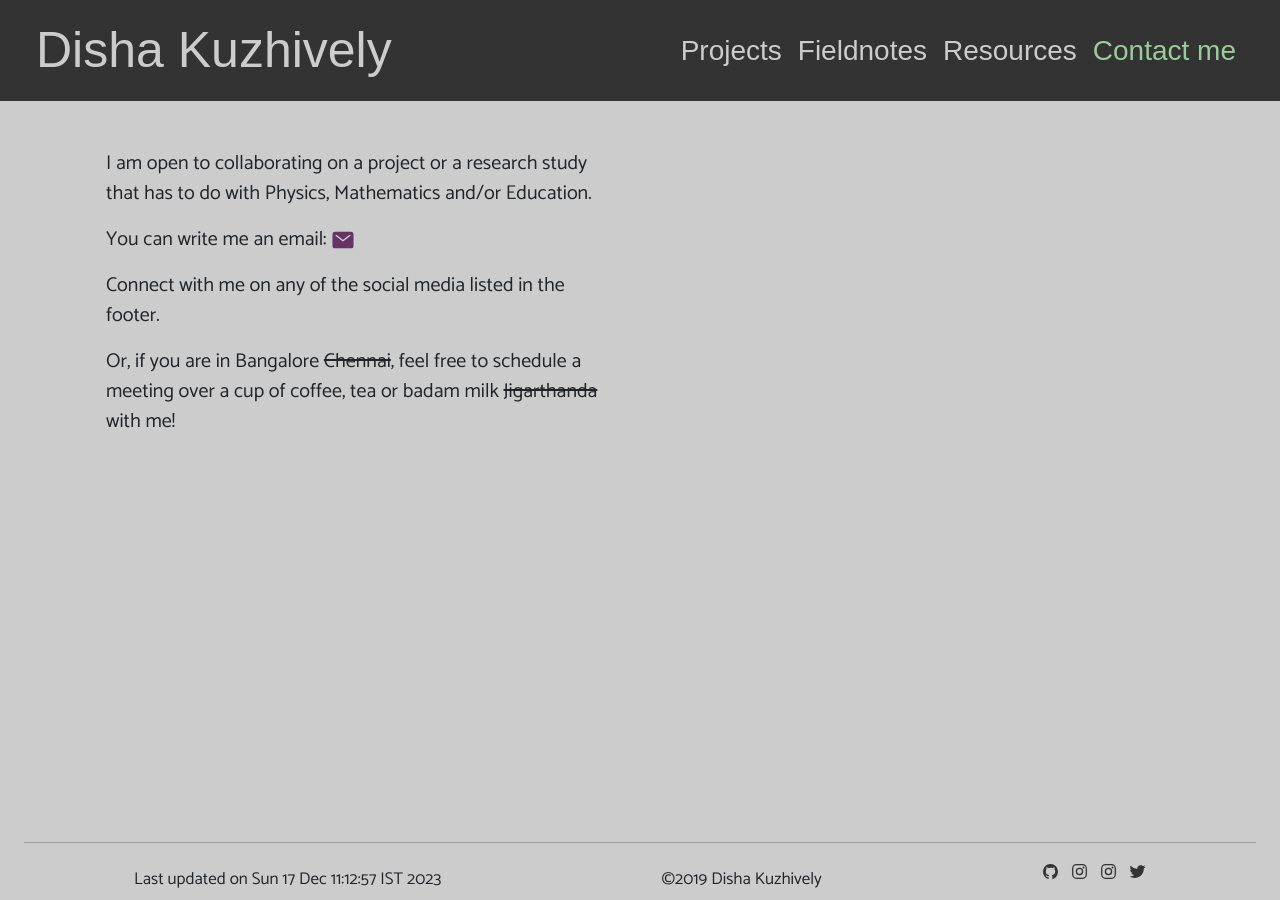
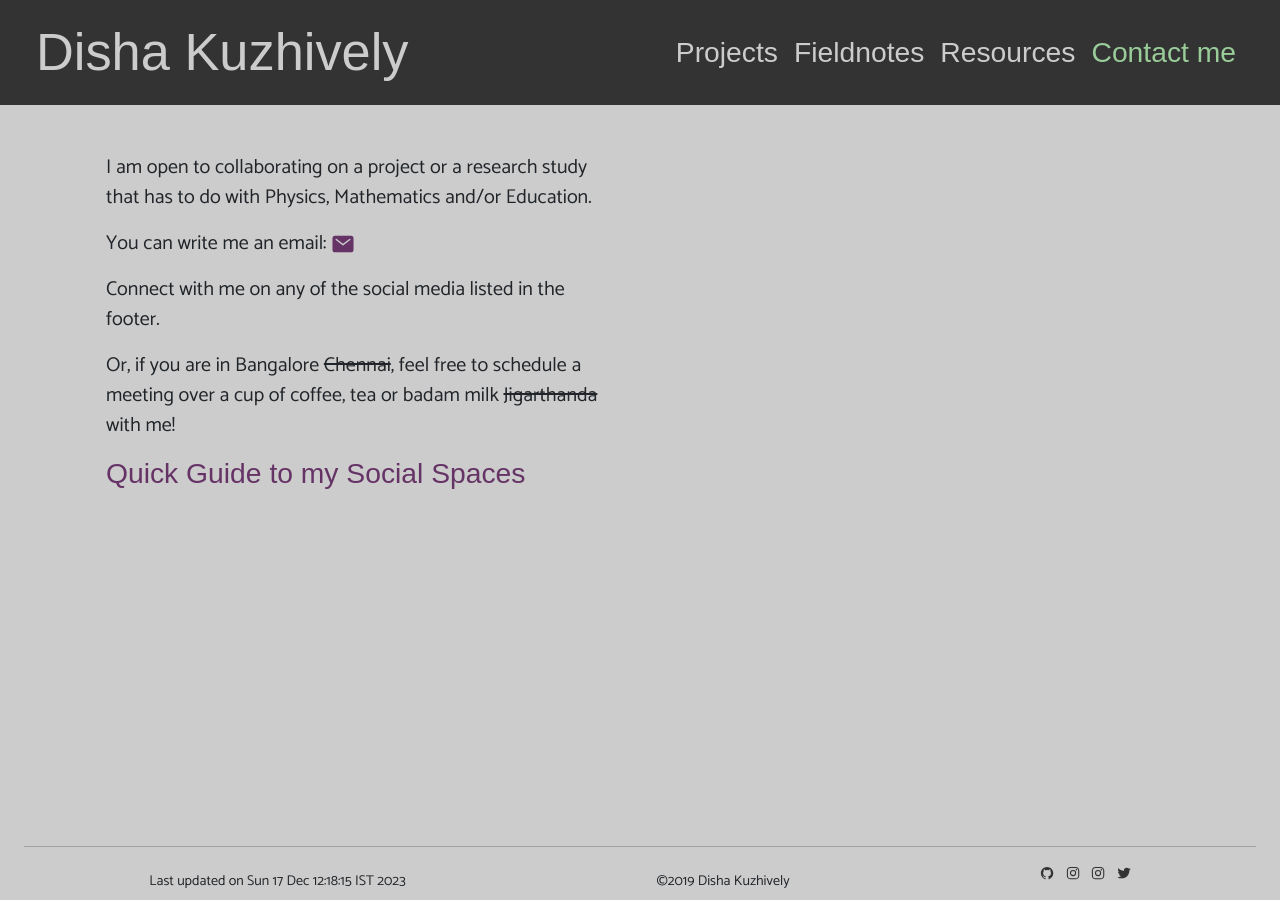
Before and after one commit to dishajk/dishajk.github.io, a Jekyll site: the page built from contact.html, in a window 1280 px wide. Built offline with Jekyll 4.4.1, drawn with Linux system fonts in a browser that asks for light colours; nearby versions of some CDN libraries; some web fonts are replaced.

Commit message:
added a guide to my socials

```diff
--- /dev/null
+++ b/_includes/socials.html
@@ -0,0 +1,23 @@
+    <h4 data-aos="slide-left">
+    <a data-bs-toggle="collapse" href="#socials" role="button" aria-expanded="false" aria-controls="socials">
+        Quick Guide to my Social Spaces
+    </a>
+    </h4>
+    <div class="collapse container" id="socials">
+    <p>Here's a quick guide on how to find me on different social media platforms and when to use each one.</p>
+    <h5>Facebook</h5>
+    <p>I'm not very active on Facebook, and it's mainly for my personal use. I have reserved it for close friends and family. While I might use Messenger occasionally, I prefer not to mix personal and professional matters here.</p>
+        <h5>Instagram</h5>
+        <p>I have two Instagram accounts. One is all about my culinary adventures - the delicious food I cook. The second is a more personal space with snaps of people, places, and things that catch my eye. If you stumble upon me here and want to discuss work, feel free to drop me a message. However, I'd prefer to continue the conversation via email.</p>
+        <h5>Twitter</h5>
+        <p>Twitter is my place for random thoughts, musings, shit-posting, and the occasional "shouting into the void" moment. If you enjoy a good laugh or some lighthearted banter, this is the spot. Serious inquiries or work-related discussions are better suited for email.</p>
+        <h5>Response Time</h5>
+        <p>Even though I do spend a considerable amount of time on social media, it's not on a regular basis. If you reach out to me, please be patient - I may not respond within a day or even a week. If your inquiry requires a prompt reply, sending me an email would be the best option.</p>
+        <h5>
+            Phone Calls
+        </h5>
+        <p>
+            I'm not the best at keeping my phone charged, so calling might not be the quickest way to get in touch. If you must call, drop me a message about an hour or day beforehand to ensure I'm ready to pick up.
+        </p>
+        <p>All that being said, I'm always thrilled to connect, whether it's about work or to say hi.</p>
+</div>
--- a/_sass/main.scss
+++ b/_sass/main.scss
@@ -24,10 +24,10 @@ body{
                 color: $colorHighlight;
             }
             .navbar-brand{
-                font-size: 250%;
+                font-size: calc(2.618 * 20px);
             }
             .nav-link{
-                font-size: 140%;
+                font-size: calc(1.414 * 20px);
             }
       }
     }
@@ -36,20 +36,28 @@ body{
             margin-bottom: 3rem;
         }
         .lead{
-            font-size: 130%;
+            font-size: calc(1.414 * 20px);
         }
-        h2{
-            font-family: 'Pompiere', sans-serif;
-            font-size: 180%;
-            color: $colorHighlight2;
-            margin-top: 2rem;
-        }
+
         h1{
             color: $colorHighlight2;
             font-family: 'Pompiere', sans-serif;
         }
+        h2{
+            font-family: 'Pompiere', sans-serif;
+            font-size: calc(1.618 * 20px);
+            color: $colorHighlight2;
+            margin-top: 2rem;
+        }
         h3{
             font-weight: bold;
+            a{
+                text-decoration: none;
+            }
+        }
+        h4{
+            font-family: 'Pompiere', sans-serif;
+            font-size: calc(1.414 * 20px);
             a{
                 text-decoration: none;
             }
@@ -70,7 +78,7 @@ body{
             .nav-link{
                 color: $colorLight;
                 font-family: 'Pompiere', sans-serif;
-                font-size: 150%;
+                font-size: calc(1.414 * 20px);
             }
             .nav-link:hover{
                 color: $colorHighlight;
@@ -88,7 +96,7 @@ body{
                 text-decoration: none;
                 color: $colorLight;
                 font-family: 'Pompiere', sans-serif;
-                font-size: 180%;
+                font-size: calc(1.618 * 20px);
                 font-weight: 600;
                 padding: 10px;
                 text-transform: uppercase;
@@ -124,7 +132,7 @@ body{
         }
     }
     footer{
-        font-size: 85%;
+        font-size: calc(0.707 * 20px);
         ul{
             list-style: none;
             a{
--- a/contact.html
+++ b/contact.html
@@ -1,5 +1,5 @@
 ---
-date: Sun 17 Dec 11:12:57 IST 2023
+date: Sun 17 Dec 12:18:15 IST 2023
 title: Contact me
 layout: default
 ---
@@ -17,5 +17,6 @@ layout: default
         <p>
         Or, if you are in Bangalore <s>Chennai</s>, feel free to schedule a meeting over a cup of coffee, tea or badam milk <s>Jigarthanda</s> with me!
         </p>
+        {% include socials.html %}
     </div>
 </div>
--- a/index.html
+++ b/index.html
@@ -18,11 +18,7 @@ layout: default
             </div>
         </section>
         <section class="container px-5">
-            <h2 data-aos="slide-right">
-                <a data-bs-toggle="collapse" href="#aboutMe" role="button" aria-expanded="false" aria-controls="aboutMe">
-                    about me
-                </a>
-                </h2>
+
 
                 {% include about.html %}
                 <h2 data-aos="fade-up"><a href="/calendar.html">my calendar</a></h2>
```
Also changed, not shown: _includes/about.html (+6 -1 lines).
